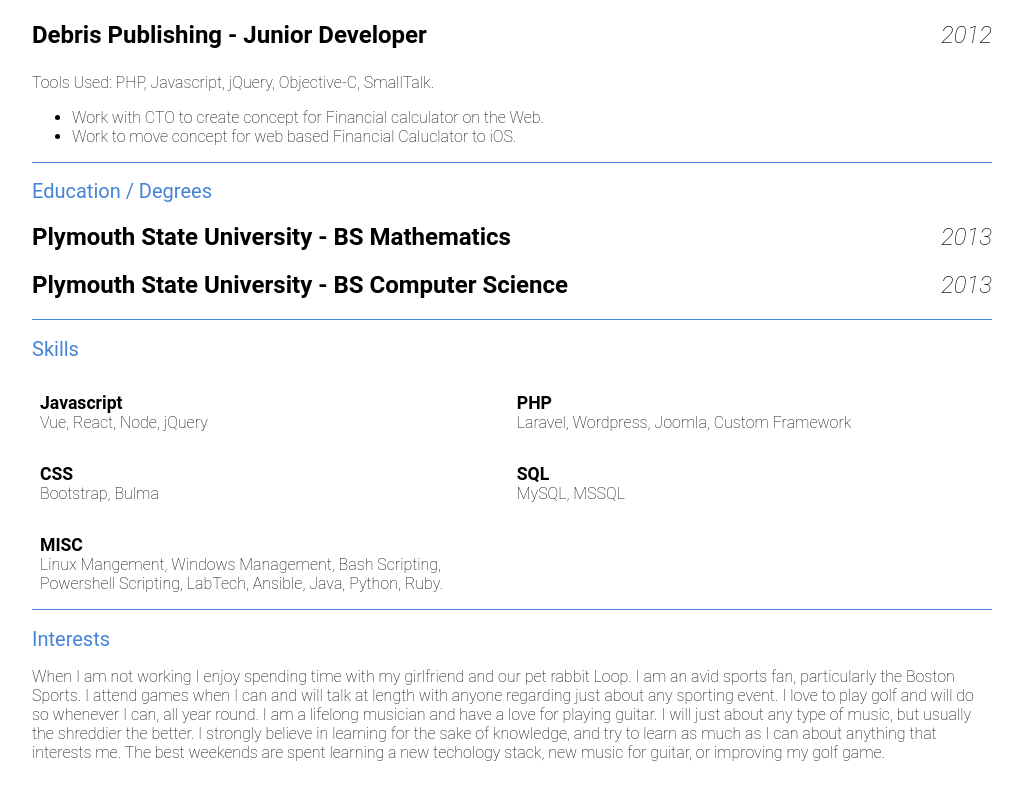
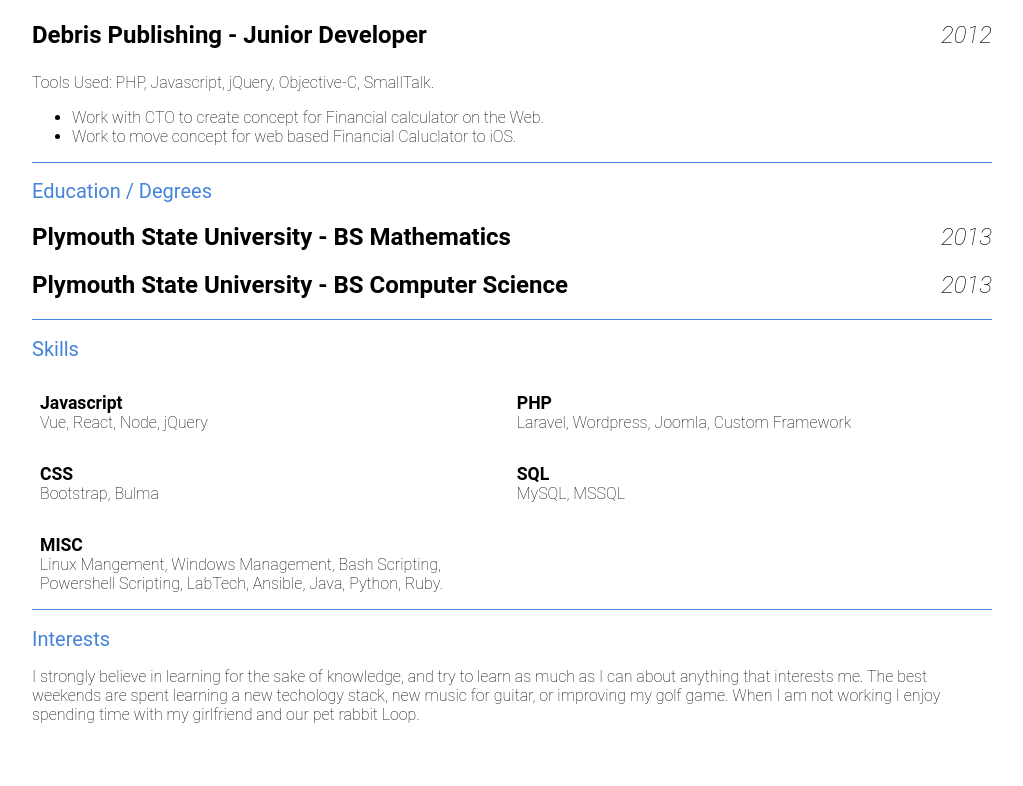
Before and after one commit to jncormier24/jncormier24.github.io, a plain HTML site: page index.html in a window 1280 px wide. Shown: the part 737-1523 px from the top of the page, without its empty margins (128-1151 px from the left). After the commit the page ends 1485 px from the top, so only its background shows below. Drawn offline with Linux system fonts and the light colour scheme.

Commit message:
revised interests section

```diff
--- a/index.html
+++ b/index.html
@@ -142,7 +142,7 @@
 			<section id="interests">
 				<h2 class="header2">Interests</h2>
 				<p>
-          When I am not working I enjoy spending time with my girlfriend and our pet rabbit Loop. I am an avid sports fan, particularly the Boston Sports. I attend games when I can and will talk at length with anyone regarding just about any sporting event. I love to play golf and will do so whenever I can, all year round. I am a lifelong musician and have a love for playing guitar. I will just about any type of music, but usually the shreddier the better. I strongly believe in learning for the sake of knowledge, and try to learn as much as I can about anything that interests me. The best weekends are spent learning a new techology stack, new music for guitar, or improving my golf game.
+           I strongly believe in learning for the sake of knowledge, and try to learn as much as I can about anything that interests me. The best weekends are spent learning a new techology stack, new music for guitar, or improving my golf game. When I am not working I enjoy spending time with my girlfriend and our pet rabbit Loop.
         </p>
 			</section>
 		</div>
```
